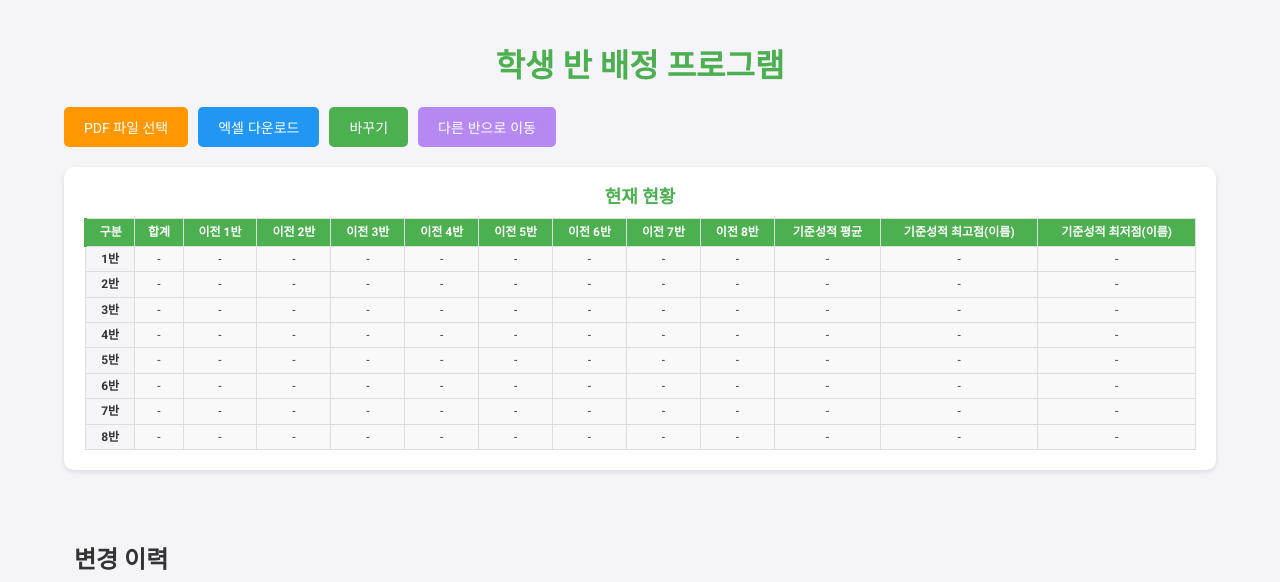
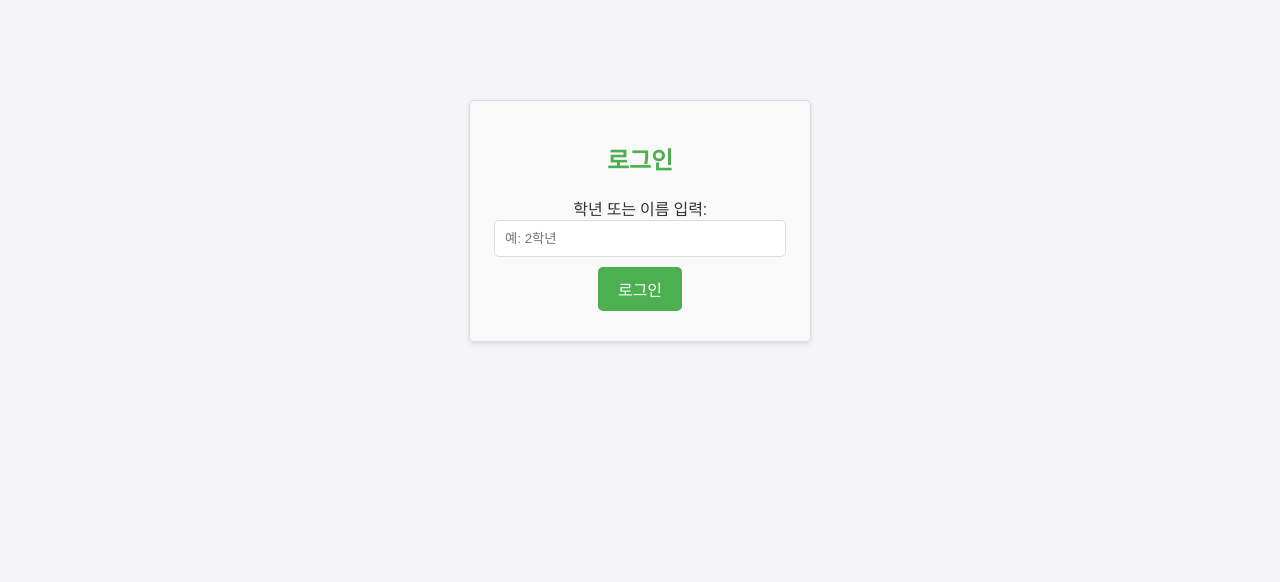
Before and after one commit to jingiru/nuclass, a Flask app: page / in a window 1280 px wide. Shown: the top 582 px of the page. Run offline with Flask 3, Linux system fonts and the light colour scheme.

Commit message:
학년별 로그인 기능 구현

```diff
--- a/app.py
+++ b/app.py
@@ -1,4 +1,4 @@
-from flask import Flask, render_template, request, jsonify, send_file
+from flask import Flask, render_template, request, jsonify, redirect, url_for, session
 import os
 import pandas as pd
 import io
@@ -6,6 +6,7 @@ import pdfplumber
 import openpyxl
 
 app = Flask(__name__)
+app.secret_key = 'your_secret_key'
 
 UPLOAD_FOLDER = 'uploads'
 os.makedirs(UPLOAD_FOLDER, exist_ok=True)
@@ -13,8 +14,41 @@ os.makedirs(UPLOAD_FOLDER, exist_ok=True)
 class_data = {}
 
 @app.route('/')
-def index():
-    return render_template('index.html')
+def login_page():
+    """로그인 페이지 렌더링"""
+    return render_template('login.html')
+
+@app.route('/login', methods=['POST'])
+def login():
+    """로그인 처리"""
+    try:
+        data = request.json
+        name = data.get("name").strip()
+
+        # 유효한 이름 검증
+        valid_names = ["2학년", "3학년"]
+        if name not in valid_names:
+            return jsonify({"success": False, "message": "유효한 학년을 입력해주세요. (예: 2학년, 3학년)"}), 400
+
+        # 세션에 저장
+        session['name'] = name
+        print(f"세션에 저장된 이름: {session['name']}")  # 디버깅용 로그
+        return jsonify({"success": True}), 200
+    except Exception as e:
+        print(f"로그인 중 오류 발생: {e}")
+        return jsonify({"success": False, "message": "로그인 처리 중 오류가 발생했습니다."}), 500
+
+
+@app.route('/dashboard')
+def dashboard():
+    """반 배정 프로그램 페이지"""
+    if 'name' not in session:
+        return redirect(url_for('login_page'))  # 로그인하지 않은 경우 로그인 페이지로 리다이렉트
+    return render_template('index.html')  # 기존 index.html
+
+
+
+
 
 @app.route('/upload', methods=['POST'])
 def upload_pdf():
--- a/static/css/styles.css
+++ b/static/css/styles.css
@@ -293,13 +293,13 @@ input[type="file"] {
 }
 
 .global-swap-button:hover {
-    background-color: #45a049; /* 진한 주황색 */
+    background-color: #45a049;
 }
 
 
 .move-button {
     display: inline-block;
-    background-color: #b688f1; /* 채도가 낮은 노란빛 주황색 */
+    background-color: #b688f1;
     color: white;
     text-align: center;
     padding: 10px 20px;
@@ -310,3 +310,68 @@ input[type="file"] {
     transition: background-color 0.3s;
     margin-left: 5px;
 }
+
+
+/* 로그인 부분 */
+.login-container {
+    width: 300px;
+    margin: 100px auto;
+    padding: 20px;
+    border: 1px solid #ddd;
+    border-radius: 5px;
+    background-color: #f9f9f9;
+    text-align: center;
+    box-shadow: 0 2px 5px rgba(0, 0, 0, 0.1);
+}
+
+.login-container h1 {
+    font-size: 24px;
+    margin-bottom: 20px;
+}
+
+.login-container input {
+    width: 90%;
+    padding: 10px;
+    margin-bottom: 10px;
+    border: 1px solid #ddd;
+    border-radius: 5px;
+}
+
+.login-container button {
+    background-color: #4CAF50;
+    color: white;
+    padding: 10px 20px;
+    border: none;
+    border-radius: 5px;
+    cursor: pointer;
+    font-size: 16px;
+}
+
+.login-container button:hover {
+    background-color: #45a049;
+}
+
+#loginMessage {
+    margin-top: 10px;
+    color: red;
+    font-size: 14px;
+}
+
+
+
+
+
+
+/* 저장 버튼 */
+.save-button {
+    background-color: #4CAF50;
+    color: white;
+    padding: 10px 20px;
+    border: none;
+    border-radius: 5px;
+    cursor: pointer;
+    transition: background-color 0.3s;
+}
+.save-button:hover {
+    background-color: #45a049;
+}
--- a/static/js/app.js
+++ b/static/js/app.js
@@ -454,3 +454,28 @@ function renderHistory() {
         historyList.appendChild(listItem);
     });
 }
+
+
+// app.js
+document.getElementById("saveButton").addEventListener("click", async () => {
+    try {
+        const response = await fetch("/update_data", {
+            method: "POST",
+            headers: {
+                "Content-Type": "application/json",
+            },
+            body: JSON.stringify(classData),
+        });
+        if (!response.ok) {
+            throw new Error("데이터 저장 실패");
+        }
+        const result = await response.json();
+        if (result.message === "Data updated successfully") {
+            alert("데이터가 성공적으로 저장되었습니다.");
+        } else {
+            alert("저장 중 오류 발생");
+        }
+    } catch (error) {
+        console.error("데이터 저장 중 오류:", error);
+    }
+});
--- /dev/null
+++ b/static/js/login.js
@@ -0,0 +1,40 @@
+// login.js
+document.getElementById("loginForm").addEventListener("submit", async (event) => {
+    event.preventDefault(); // 기본 폼 제출 동작 막기
+
+    const name = document.getElementById("nameInput").value.trim(); // 입력 값 가져오기
+    const messageDiv = document.getElementById("loginMessage"); // 메시지를 표시할 div
+
+    // 입력값 검증
+    if (!name) {
+        messageDiv.textContent = "이름 또는 학년을 입력해주세요.";
+        return;
+    }
+
+    try {
+        // 서버로 POST 요청 보내기
+        const response = await fetch("/login", {
+            method: "POST",
+            headers: {
+                "Content-Type": "application/json", // JSON 요청
+            },
+            body: JSON.stringify({ name }), // 입력값 전송
+        });
+
+        const result = await response.json(); // 서버 응답 받기
+
+        // 서버 응답 처리
+        if (response.ok && result.success) {
+            console.log("로그인 성공! 페이지 이동"); // 디버깅 로그
+            window.location.href = "/dashboard"; // 로그인 성공 시 페이지 이동
+        } else {
+            // 실패 시 메시지 표시
+            messageDiv.textContent = result.message || "로그인 실패";
+            console.error("로그인 실패: ", result.message); // 디버깅 로그
+        }
+    } catch (error) {
+        // 네트워크 또는 서버 오류 처리
+        console.error("로그인 중 오류 발생:", error);
+        messageDiv.textContent = "로그인 중 오류가 발생했습니다.";
+    }
+});
--- a/templates/index.html
+++ b/templates/index.html
@@ -8,6 +8,7 @@
     <link rel="stylesheet" href="/static/css/styles.css">
 </head>
 <body>
+
     <div class="container">
         <h1>학생 반 배정 프로그램</h1>
         <div class="button-group">
@@ -18,6 +19,8 @@
             <button id="downloadExcelButton" class="excel-button">엑셀 다운로드</button>
             <button id="globalSwapButton" class="global-swap-button">바꾸기</button>
             <button id="globalMoveButton" class="global-move-button">다른 반으로 이동</button>
+            <button id="saveButton" class="save-button">저장</button>
+
 
         </div>
 
--- /dev/null
+++ b/templates/login.html
@@ -0,0 +1,21 @@
+<!DOCTYPE html>
+<html lang="en">
+<head>
+    <meta charset="UTF-8">
+    <meta name="viewport" content="width=device-width, initial-scale=1.0">
+    <title>로그인</title>
+    <link rel="stylesheet" href="/static/css/styles.css">
+</head>
+<body>
+    <div class="login-container">
+        <h1>로그인</h1>
+        <form id="loginForm">
+            <label for="nameInput">학년 또는 이름 입력:</label>
+            <input type="text" id="nameInput" placeholder="예: 2학년" required>
+            <button type="submit" class="login-button">로그인</button>
+        </form>
+        <div id="loginMessage"></div>
+    </div>
+    <script src="/static/js/login.js"></script>
+</body>
+</html>
```
